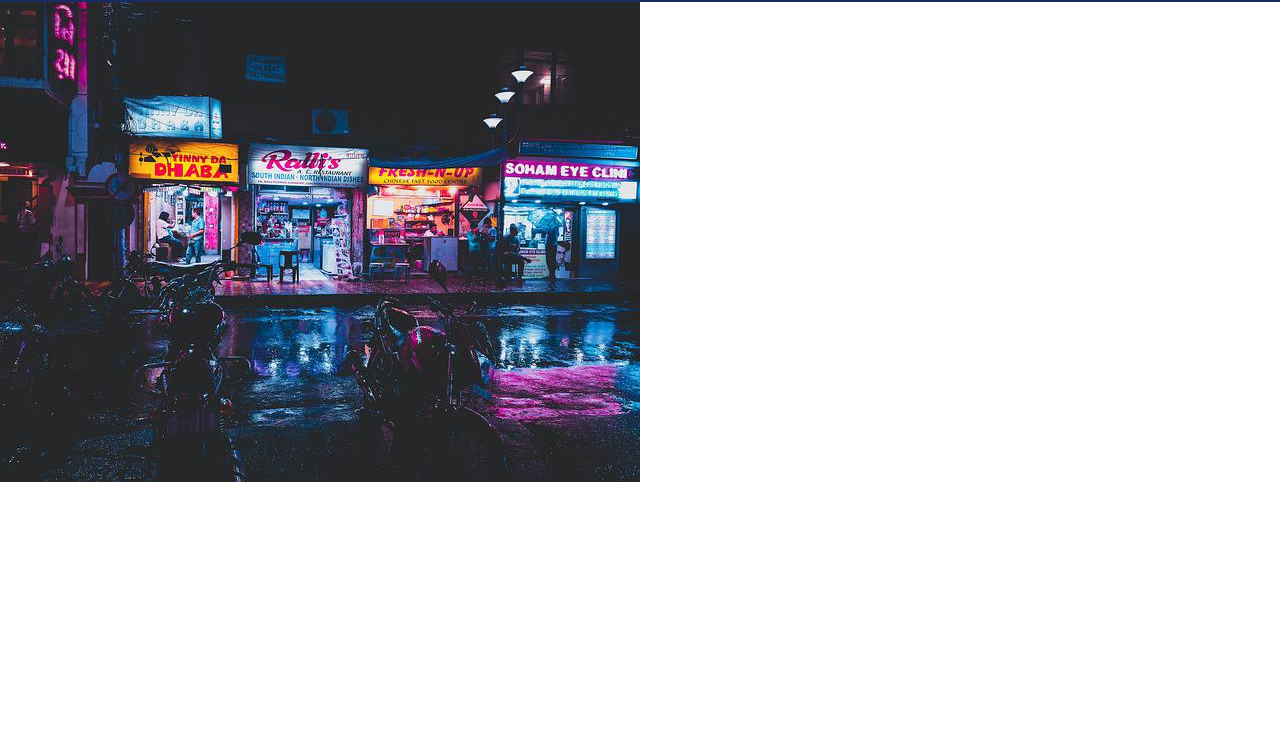
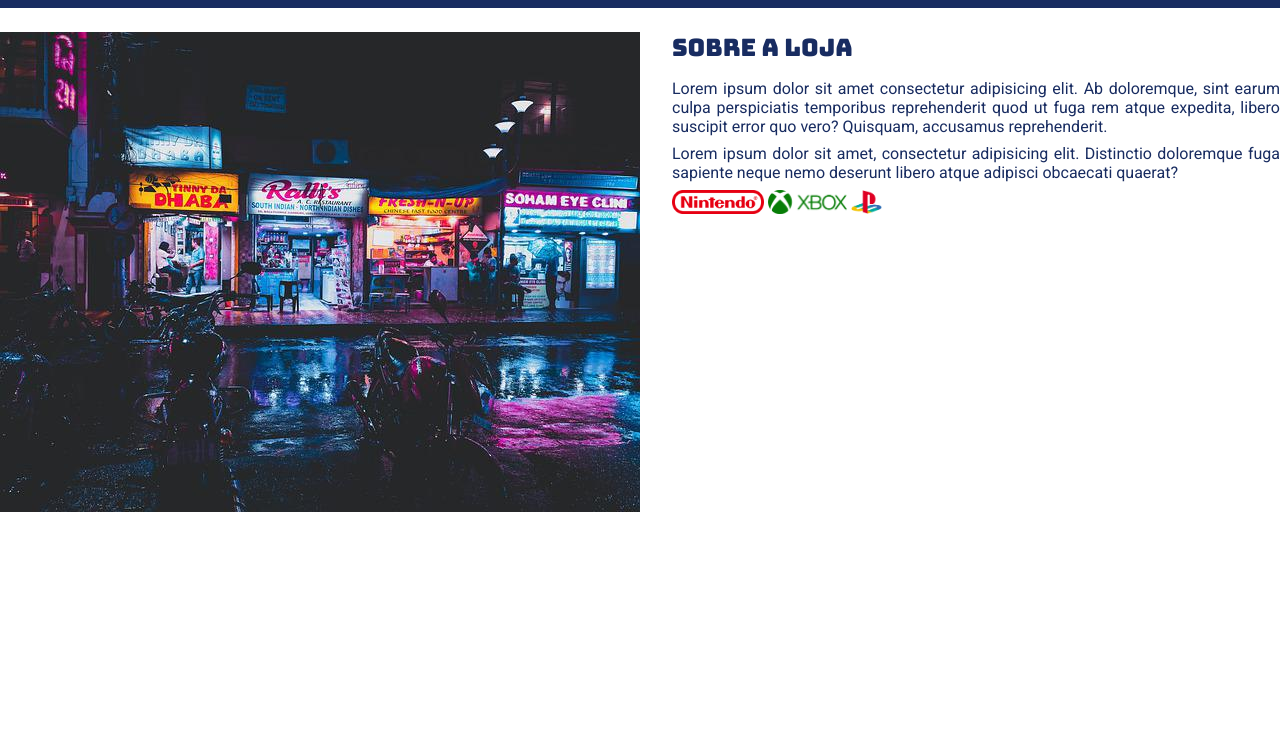
Before and after one commit to asousaadev/GameShope, a plain HTML site: page index.html in a window 1280 px wide. Shown: the part 67-800 px from the top of the page. Drawn offline with Linux system fonts and the light colour scheme.

Commit message:
add section

```diff
--- a/index.html
+++ b/index.html
@@ -6,6 +6,9 @@
     <meta name="viewport" content="width=device-width, initial-scale=1.0">
     <title>Games Shpe</title>
     <link rel="stylesheet" href="main.css">
+    <link rel="preconnect" href="https://fonts.googleapis.com">
+    <link rel="preconnect" href="https://fonts.gstatic.com" crossorigin>
+    <link href="https://fonts.googleapis.com/css2?family=Bungee&family=Roboto&display=swap" rel="stylesheet">
 </head>
 
 <body>
@@ -27,7 +30,24 @@
     </header>
     <section>
         <div class="container">
-            <img src="./images/loja.jpg" alt="fachada da loja games shope">
+            <img class="store-front" src="./images/loja.jpg" alt="fachada da loja games shope">
+            <div>
+                <h2>Sobre a loja</h2>
+                <p>
+                    Lorem ipsum dolor sit amet consectetur adipisicing elit. Ab doloremque, sint earum culpa
+                    perspiciatis temporibus reprehenderit quod ut fuga rem atque expedita, libero suscipit error quo
+                    vero? Quisquam, accusamus reprehenderit.
+                </p>
+                <p>
+                    Lorem ipsum dolor sit amet, consectetur adipisicing elit. Distinctio doloremque fuga sapiente neque
+                    nemo deserunt libero atque adipisci obcaecati quaerat?
+                </p>
+                <ul class="brands-list">
+                    <li><img src="./images/nintendo.png" alt="Nitendo"></li>
+                    <li><img src="./images/xbox.png" alt="Xbox"></li>
+                    <li><img src="./images/playstation.png" alt="Playstation"></li>
+                </ul>
+            </div>
         </div>
     </section>
 
--- a/main.css
+++ b/main.css
@@ -1,34 +1,85 @@
-*{
+* {
     margin: 0;
     padding: 0;
     box-sizing: border-box;
 }
 
-header{
+header,
+section h2 {
+
+    font-family: "Bungee", sans-serif;
+}
+
+body{
+    font-family: "Roboto",'sans-serif';
+}
+
+header {
     padding: 16px 0px;
     background-color: #182c61;
     color: #ecf0f1;
 }
 
-header nav li{
+header h1,
+section h2{
+    font-weight: normal;
+}
+
+header nav li {
     display: inline;
     margin-left: 16px;
-    font-size: 24px;
+    font-size: 18px;
 }
 
-header nav li a{
-    color:#ecf0f1 ;
+header nav li a {
+    color: #ecf0f1;
     text-decoration: none;
 }
 
-.container{
+.container {
     max-width: 1280px;
     width: 100%;
     margin: 0 auto;
 }
 
-header .container{
+header .container,
+section .container {
     display: flex;
     align-items: center;
     justify-content: space-between;
 }
+
+.brands-list img {
+    height: 24px;
+}
+
+.brands-list li {
+    display: inline;
+    text-decoration: none;
+}
+
+section .container {
+    align-items: flex-start;
+}
+
+section {
+    padding: 24px 0;
+
+}
+
+section h2 {
+    margin-bottom: 16px;
+    color: #182c61;
+}
+section{
+    color: #182c61;
+}
+
+section p {
+    margin-bottom: 8px;
+    text-align: justify;
+}
+
+.store-front {
+    margin-right: 32px;
+}
```
